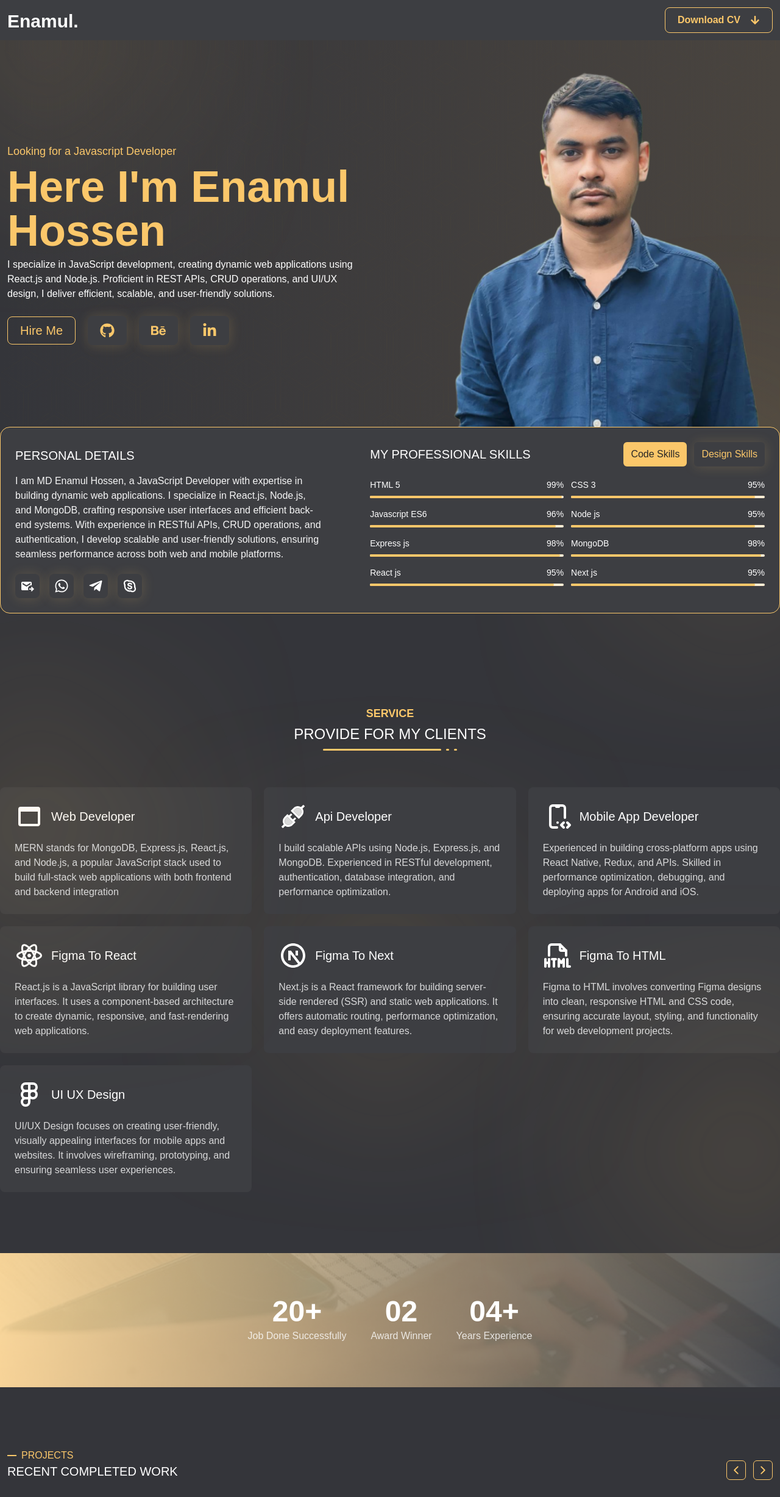
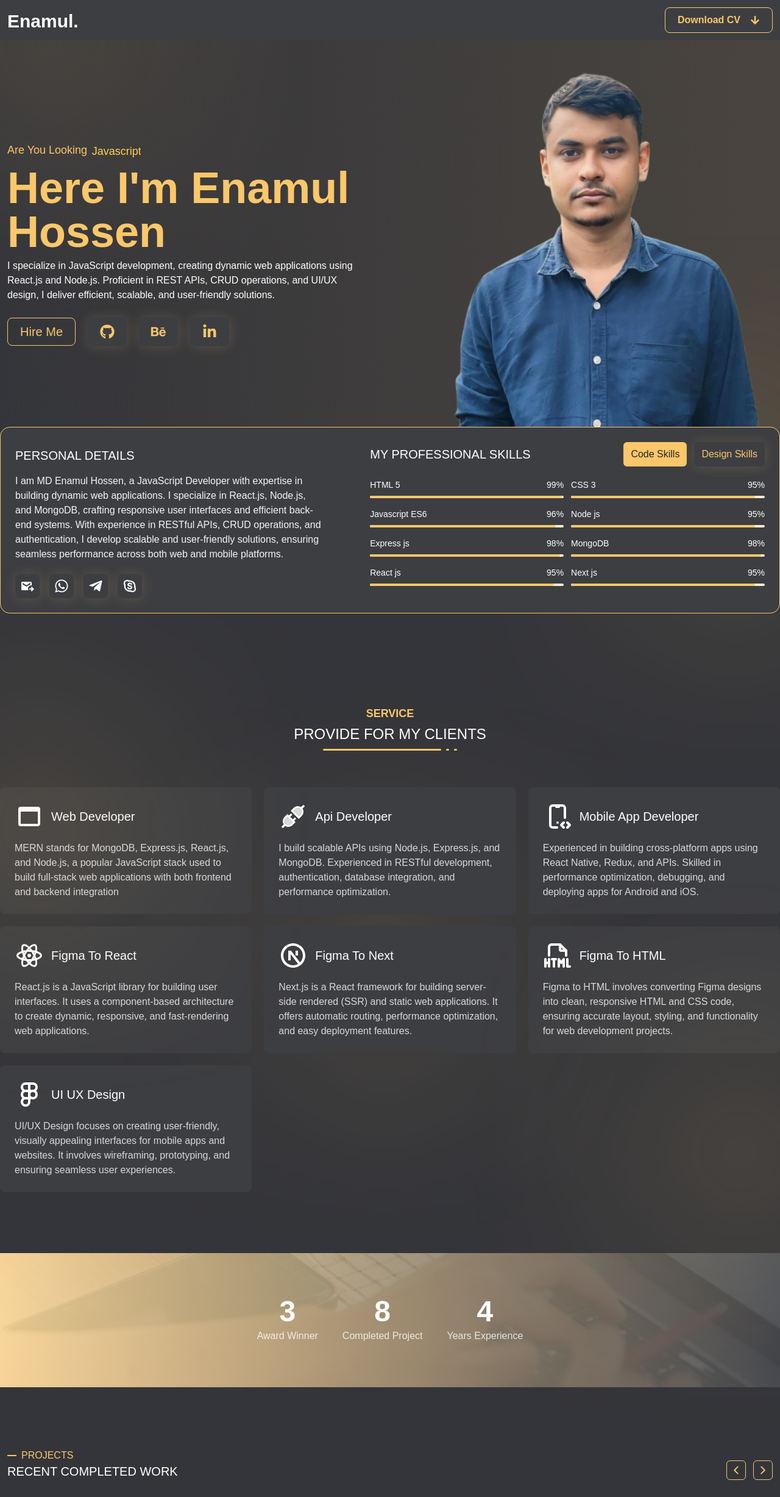
Before and after one commit to enamul90/protfolio-update-v, a Next.js app: page / in a window 1280 px wide. Shown: the top 2455 px of the page at 61% size. Built offline with nearby package versions, Linux system fonts and the light colour scheme.

Commit message:
add animation

```diff
--- a/package.json
+++ b/package.json
@@ -11,8 +11,10 @@
   "dependencies": {
     "next": "15.3.1",
     "react": "^19.0.0",
+    "react-countup": "^6.5.3",
     "react-dom": "^19.0.0",
-    "react-icons": "^5.5.0"
+    "react-icons": "^5.5.0",
+    "react-intersection-observer": "^9.16.0"
   },
   "devDependencies": {
     "@eslint/eslintrc": "^3",
--- a/src/app/globals.css
+++ b/src/app/globals.css
@@ -46,3 +46,29 @@ body {
   -ms-overflow-style: none;  /* IE and Edge */
   scrollbar-width: none;  /* Firefox */
 }
+
+
+/*Hero animation*/
+
+.typing-animation {
+  color: #ffcf55; /* Text color matching cursor */
+  display: inline-block;
+  overflow: hidden;
+  white-space: nowrap;
+  padding: 0.1em 0.2em; /* Padding for background fit */
+  border-right: 0.15em solid #ffcf55; /* Blinking cursor */
+  animation:
+          typing 3.5s steps(18, end) infinite, /* 18 steps for non-space characters */
+          blink 0.75s step-end infinite; /* Blinking cursor */
+}
+
+@keyframes typing {
+  0% { width: 0; }
+  50% { width: 30%; } /* Fully typed */
+  100% { width: 0; } /* Erased */
+}
+
+@keyframes blink {
+  from, to { border-color: transparent; }
+  50% { border-color: #ffcf55; } /* Match cursor color */
+}
--- a/src/app/layout.js
+++ b/src/app/layout.js
@@ -12,8 +12,8 @@ const geistMono = Geist_Mono({
 });
 
 export const metadata = {
-  title: "Create Next App",
-  description: "Generated by create next app",
+  title: "Enamul Hossen",
+  description: "JavaScript developer Enamul Hossen crafts dynamic, efficient web applications.",
 };
 
 export default function RootLayout({ children }) {
--- a/src/component/HeroComponent.js
+++ b/src/component/HeroComponent.js
@@ -26,13 +26,18 @@ const HeroComponent = () => {
     const HeroText = () => {
         return (
             <>
-                <h3 className="text-lg font-normal companyText">Looking for a Javascript Developer</h3>
+                <h3 className="text-lg font-normal text-gray-800 companyText flex">
+                    Are You Looking
+                    <span className="typing-animation ms-1">Javascript Developer</span>
+                </h3>
+
                 <h1 className="text-4xl md:text-5xl lg:text-6xl xl:text-7xl font-semibold companyText mt-2">
                     Here I&apos;m Enamul Hossen
                 </h1>
                 <p className="text-white text-sm lg:text-base mt-2">
                     I specialize in JavaScript development, creating dynamic web
-                    applications using React.js and Node.js. Proficient in REST APIs, CRUD operations, and UI/UX design, I deliver efficient, scalable,
+                    applications using React.js and Node.js. Proficient in REST APIs, CRUD operations, and UI/UX design,
+                    I deliver efficient, scalable,
                     and user-friendly solutions.
                 </p>
 
@@ -51,21 +56,21 @@ const HeroComponent = () => {
                         <button
                             className="companyText px-5 py-3 text-lg lg:text-2xl rounded-lg boxShadow companyBG hover:scale-110 transition-transform duration-300"
                         >
-                            <FaGithub />
+                            <FaGithub/>
                         </button>
                     </Link>
                     <Link href="https://www.behance.net/mdenamulhossen90" target='_blank'>
                         <button
                             className="companyText px-5 py-3 text-lg lg:text-2xl rounded-lg boxShadow companyBG hover:scale-110 transition-transform duration-300"
                         >
-                            <FaBehance />
+                            <FaBehance/>
                         </button>
                     </Link>
                     <Link href="https://www.linkedin.com/in/md-enamul-hossen-64ab24296/" target='_blank'>
                         <button
                             className="companyText px-5 py-3 text-lg lg:text-2xl rounded-lg boxShadow companyBG hover:scale-110 transition-transform duration-300"
                         >
-                            <FaLinkedinIn />
+                            <FaLinkedinIn/>
                         </button>
                     </Link>
                 </div>
--- a/src/component/Summary.js
+++ b/src/component/Summary.js
@@ -1,20 +1,23 @@
 "use client"
 import React from 'react';
+import CountUp from 'react-countup';
+import { useInView } from 'react-intersection-observer';
+import { useEffect, useState } from 'react';
 
 const Summary = () => {
 
-    const AwadList = [
+    const AwardList = [
         {
-            number : "20+",
-            title : "Job Done Successfully"
+          number: 3,
+          title: "Award Winner"
         },
         {
-            number : "02",
-            title : "Award Winner"
+          number: 8,
+          title: "Completed Project"
         },
         {
-            number : "04+",
-            title : "Years Experience"
+          number: 4,
+          title: "Years Experience"
         },
 
     ]
@@ -23,30 +26,50 @@ const Summary = () => {
 
 
     const MyAward = ({data})=>{
+          const { ref, inView } = useInView({
+            triggerOnce: false,
+            threshold: 0.5
+          });
 
-        return(
-            <div className="flex flex-wrap justify-center items-center gap-x-10 gap-y-4 mt-4 lg:mt-0 ">
-                {
-                    data.map((item,index)=>{
-                        return(
-                            <div key={index}>
-                                <h1 className="text-5xl font-semibold  text-center lg:text-center">{item.number} </h1>
-                                <p className="text-base mt-1 opacity-80 font-normal text-center lg:text-start ">{item.title}</p>
-                            </div>
-                        )
-                    })
-                }
+          const [countKey, setCountKey] = useState(0);
+
+          useEffect(() => {
+            if (inView) {
+              setCountKey(prev => prev + 1);
+            }
+          }, [inView]);
+
+        return (
+            <div className="flex flex-wrap justify-center items-center gap-x-10 gap-y-4 mt-4 lg:mt-0">
+              {
+                data.map((item, index) => {
+                  return (
+                    <div key={index} ref={ref}>
+                      <h1 className="text-5xl font-semibold text-center lg:text-center">
+                        {
+                          inView ? (
+                            <CountUp key={countKey} end={item.number} duration={2} />
+                          ) : (
+                            0
+                          )
+                        }
+                      </h1>
+                      <p className="text-base mt-1 opacity-80 font-normal text-center lg:text-start">
+                        {item.title}
+                      </p>
+                    </div>
+                  );
+                })
+              }
             </div>
-
-
-        )
+          );
     }
 
 
     return (
         <div  className="mt-[100px] summary-box py-10 px-3 lg:px-0 ">
             <div className="max-w-[1150px] mx-auto py-8  ">
-                <MyAward data={AwadList} />
+                <MyAward data={AwardList} />
             </div>
         </div>
     );
```
Also changed, not shown: 1 other file (tests, documents, lock files or other folders).
